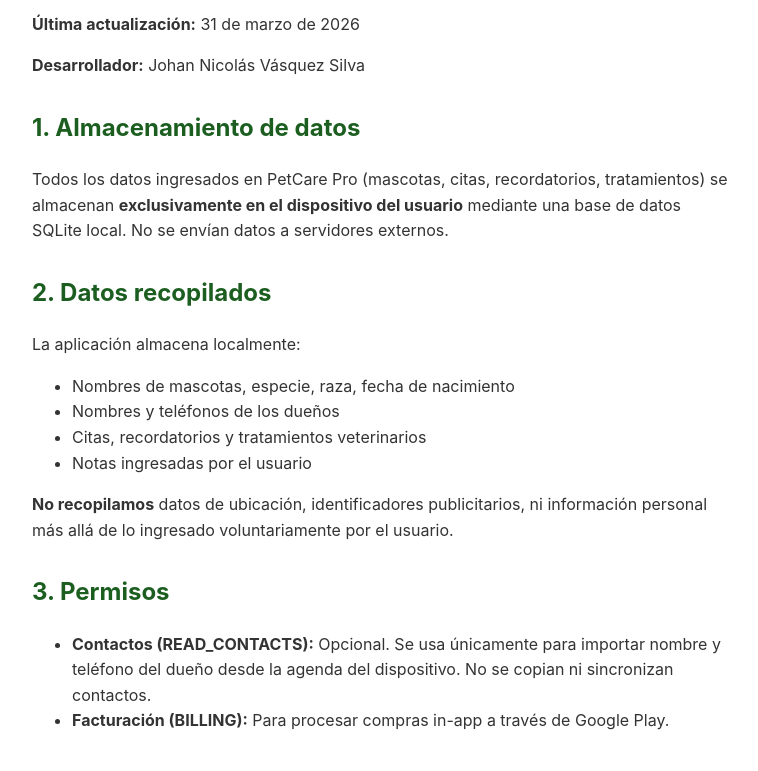
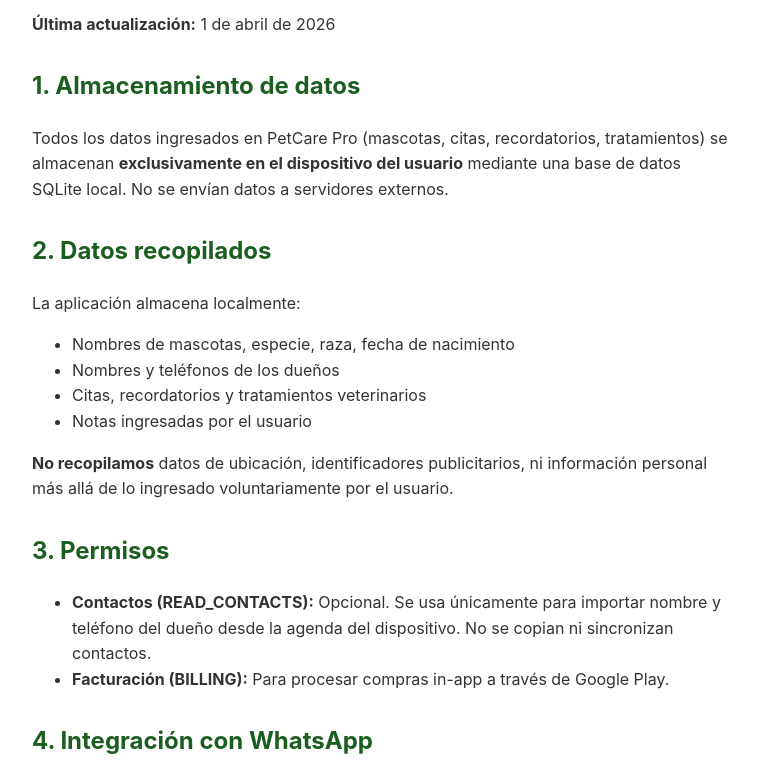
Before and after one commit to nicolas0809/petcare-pro-privacy, a plain HTML site: page index.html in a window 1280 px wide. Shown: the part 101-872 px from the top of the page, without its empty margins (258-1016 px from the left). Drawn offline with Linux system fonts and the light colour scheme.

Commit message:
remove developer name from privacy policy

```diff
--- a/index.html
+++ b/index.html
@@ -11,8 +11,7 @@
 </head>
 <body>
   <h1>Política de Privacidad - PetCare Pro</h1>
-  <p><strong>Última actualización:</strong> 31 de marzo de 2026</p>
-  <p><strong>Desarrollador:</strong> Johan Nicolás Vásquez Silva</p>
+  <p><strong>Última actualización:</strong> 1 de abril de 2026</p>
 
   <h2>1. Almacenamiento de datos</h2>
   <p>Todos los datos ingresados en PetCare Pro (mascotas, citas, recordatorios, tratamientos) se almacenan <strong>exclusivamente en el dispositivo del usuario</strong> mediante una base de datos SQLite local. No se envían datos a servidores externos.</p>
```
